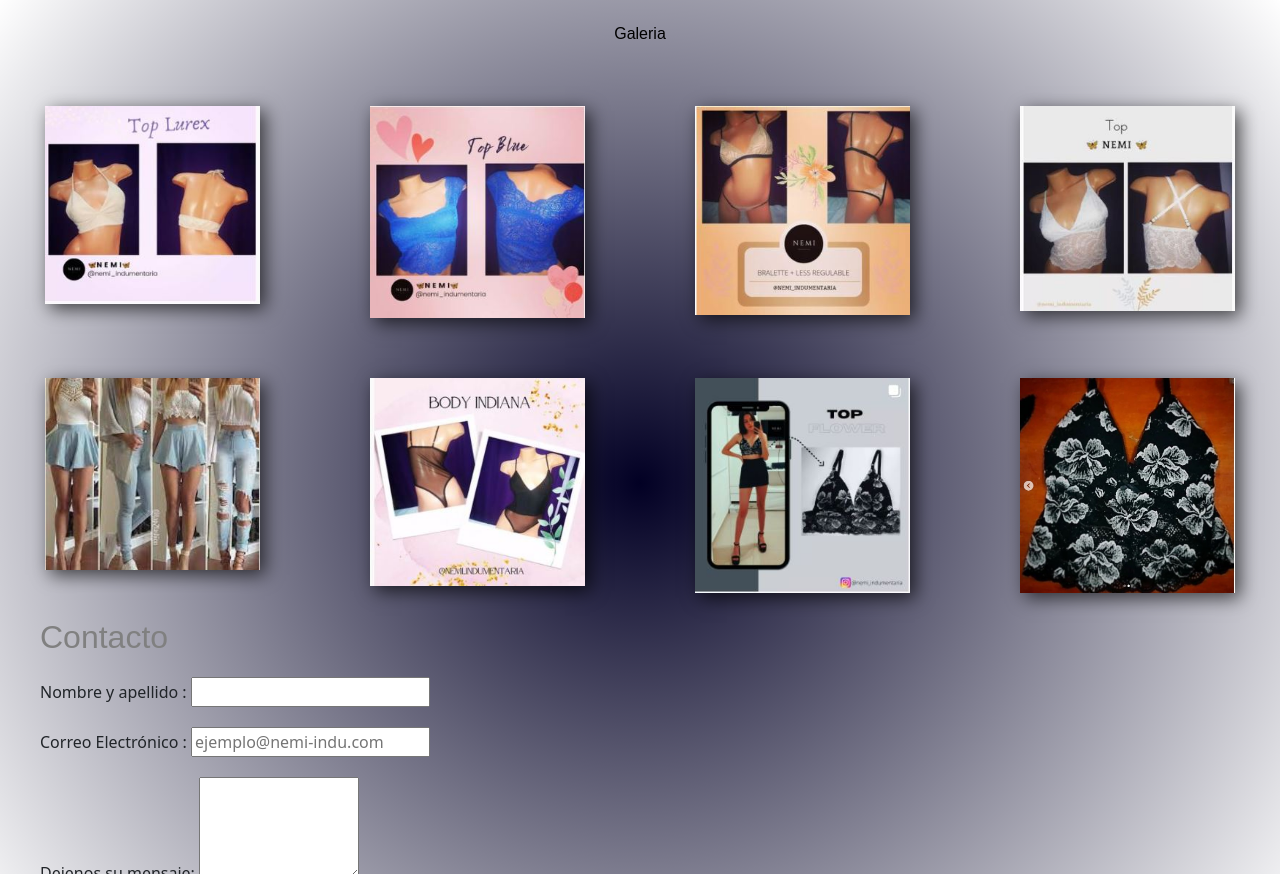
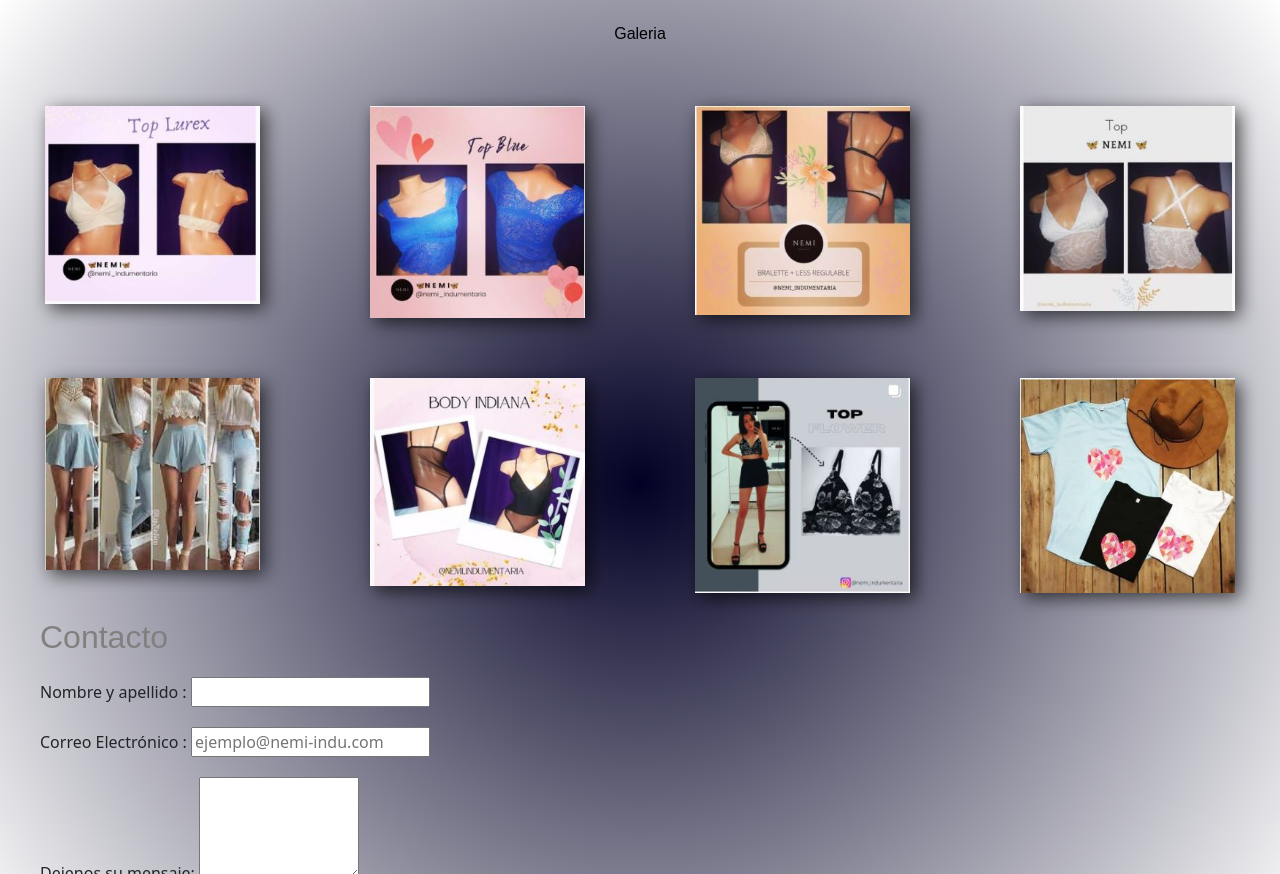
Before and after one commit to natalianaomirojas/nemiindumentaria-rojas, a plain HTML site: page index.html in a window 1280 px wide. Shown: the part 226-1100 px from the top of the page. Drawn offline with nearby package versions, Linux system fonts and the light colour scheme.

Commit message:
modificacion de imagen

```diff
--- a/index.html
+++ b/index.html
@@ -43,7 +43,7 @@
                     <div class="item-gallery-row-2"><img src="./img/Captura08.JPG" alt="denim"></div>
                     <div class="item-gallery-row-2"><img src="./img/Captura01.JPG" alt="body "></div>
                     <div class="item-gallery-row-2"><img src="./img/Captura.JPG"   alt="conjunto"></div>
-                    <div class="item-gallery-row-2"><img src="./img/Captura a.JPG"   alt="conjunto"></div>
+                    <div class="item-gallery-row-2"><img src="./img/Captura13.JPG"   alt="conjunto"></div>
         </div>
 
         <!-- espacio para carrusel-->
--- a/main.css
+++ b/main.css
@@ -213,21 +213,25 @@ header img{
     width: 100%;
     -webkit-box-shadow: 5px 5px 17px 0px rgba(0,0,0,0.66);
     box-shadow: 5px 5px 17px 0px rgba(0,0,0,0.66);
+    max-width: 370px;
 }
 
 .item-gallery-row-1:hover{
     transform: translate(2em, 2em);
+
 }
 
 .item-gallery-row-2{
     transform: translateY(1);
     transition: transform 0.5s ease;
+
 }
 
 .item-gallery-row-2 img{
     width: 100%;
     -webkit-box-shadow: 5px 5px 17px 0px rgba(0,0,0,0.66);
     box-shadow: 5px 5px 17px 0px rgba(0,0,0,0.66);
+    max-width: 370px;
 }
 
 .item-gallery-row-2:hover{
```
Also changed, not shown: img/Captura13.JPG (added).
